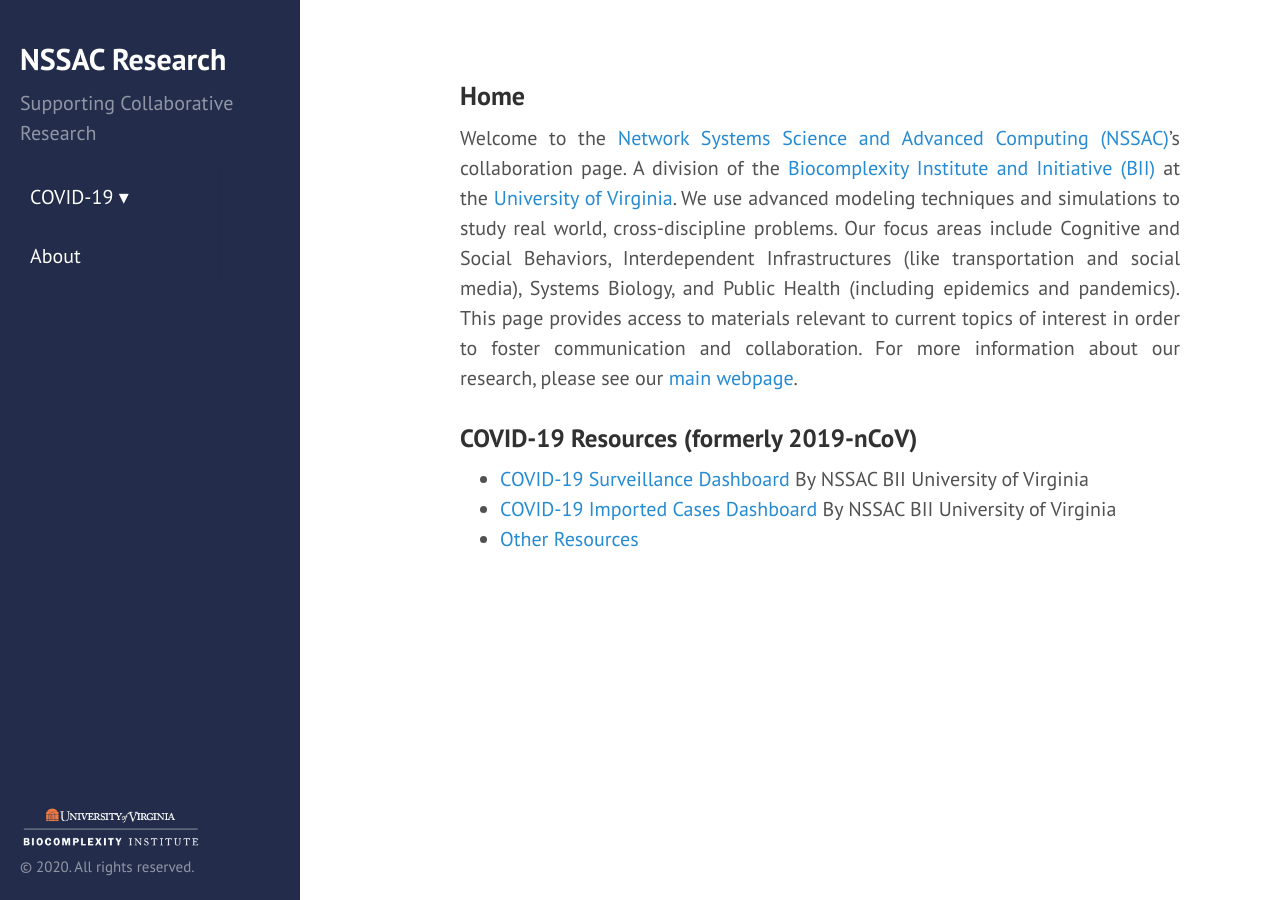
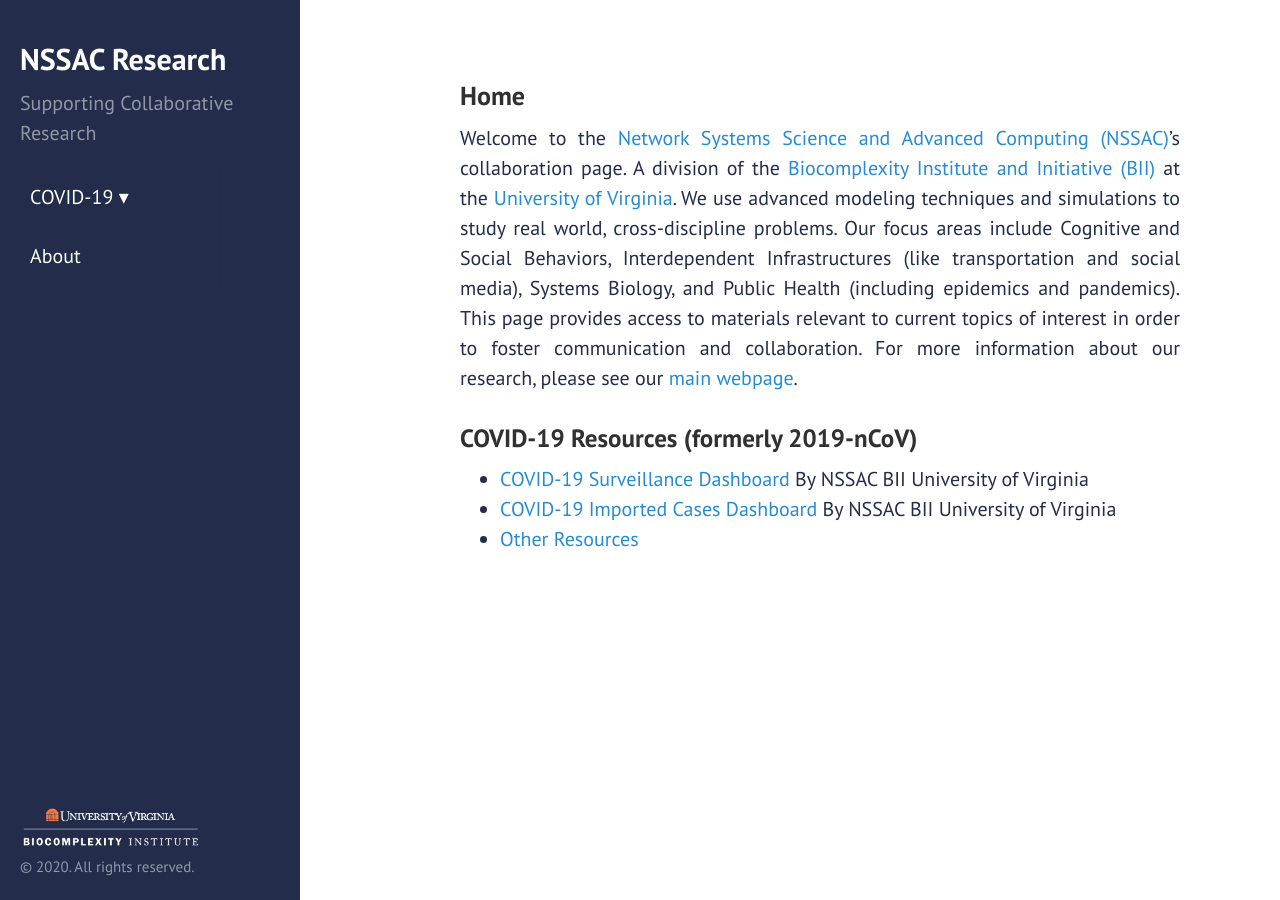
Before and after one commit to mehta-gaurav/mehta-gaurav.github.io, a Jekyll site: the page built from index.md, in a window 1280 px wide. Built offline with Jekyll 4.4.1, drawn with Linux system fonts in a browser that asks for light colours.

Commit message:
Update poole.css

```diff
--- a/public/css/poole.css
+++ b/public/css/poole.css
@@ -59,7 +59,7 @@
 }
 
 body {
-  color: #515151;
+  color: #232D4B;
   background-color: #fff;
   -webkit-text-size-adjust: 100%;
       -ms-text-size-adjust: 100%;
```
